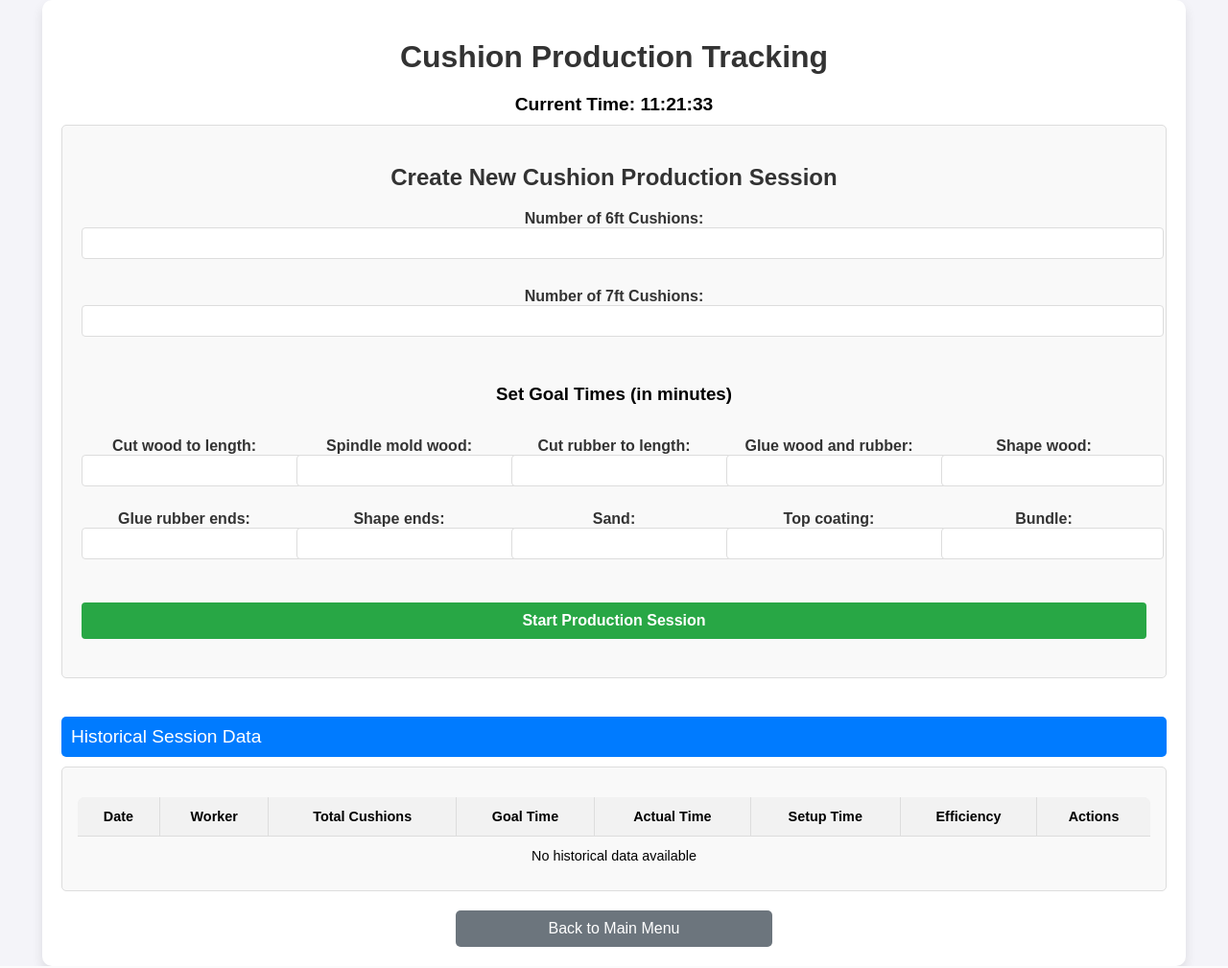
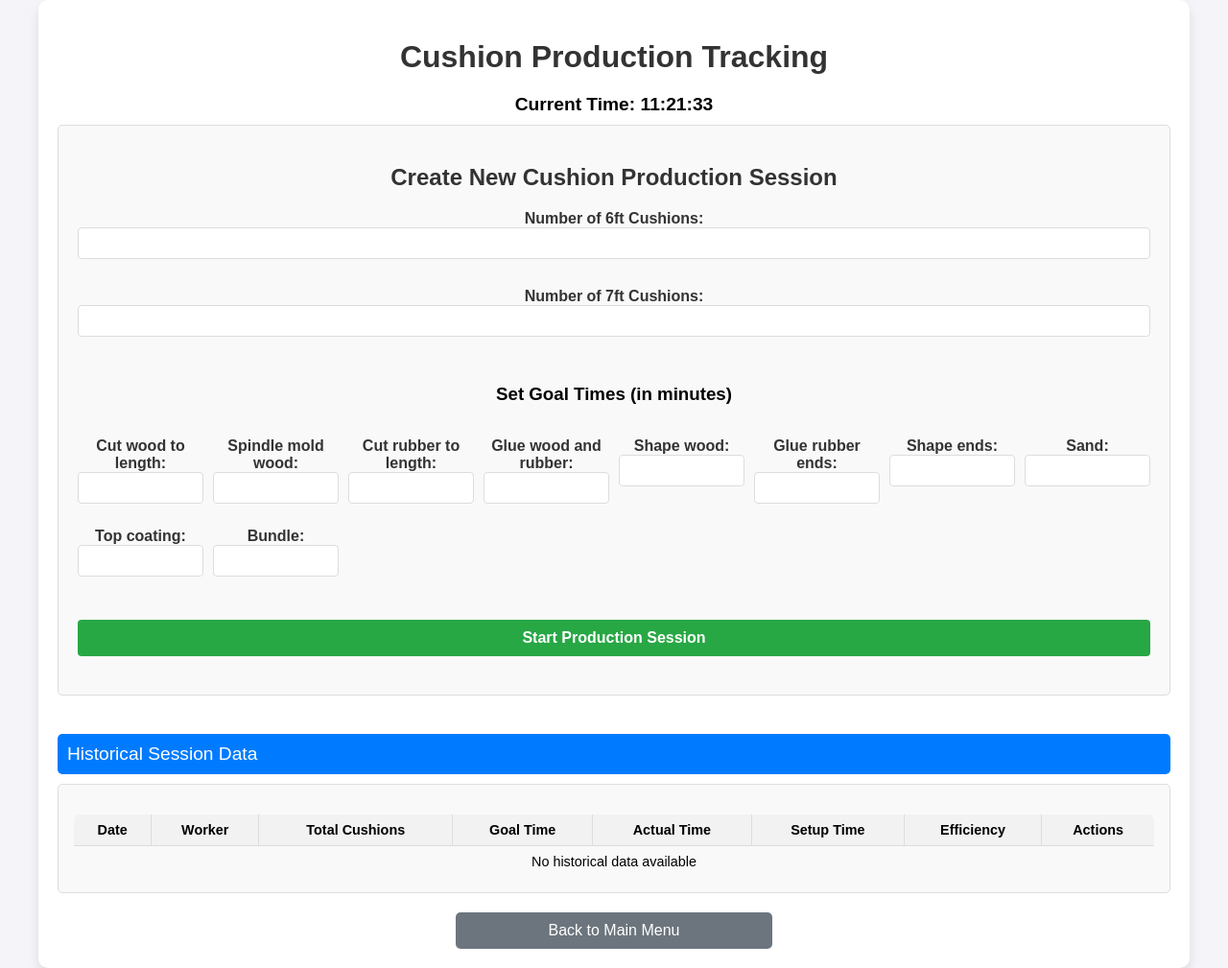
Before and after one commit to Bitcade1/Pooltracker, a Flask app: page /counting_cushions in a window 1280 px wide, after a click on "Historical Session Data". Shown: the whole page at 96% size. Run offline with Flask 3, Linux system fonts and the light colour scheme; the visitor is signed in with stand-in values (Sample User, id 1); data comes from the database, SQL or seed files in the repository; data that the repository does not hold is empty.

Commit message:
Update counting_cushions.html

```diff
--- a/templates/counting_cushions.html
+++ b/templates/counting_cushions.html
@@ -10,6 +10,8 @@
             max-width: 1200px;
             margin: 0 auto;
             padding: 20px;
+            width: 100%;
+            box-sizing: border-box;
         }
 
         .section {
@@ -18,6 +20,8 @@
             border-radius: 5px;
             padding: 20px;
             margin-bottom: 20px;
+            width: 100%;
+            box-sizing: border-box;
         }
 
         .collapsible {
@@ -86,7 +91,7 @@
         }
 
         th, td {
-            padding: 12px;
+            padding: 8px;
             border: 1px solid #ddd;
             text-align: center;
         }
@@ -139,6 +145,7 @@
             padding: 8px;
             border: 1px solid #ddd;
             border-radius: 4px;
+            box-sizing: border-box;
         }
 
         .btn {
@@ -201,7 +208,7 @@
 
         .goals-grid {
             display: grid;
-            grid-template-columns: repeat(5, 1fr);
+            grid-template-columns: repeat(auto-fit, minmax(120px, 1fr));
             gap: 10px;
             margin-bottom: 15px;
         }
@@ -316,6 +392,7 @@
             <!-- Job Tracking Table -->
             <div class="section">
                 <h2>Cushion Jobs Progress</h2>
+                <div class="table-responsive">
                     <table>
                         <thead>
                             <tr>
@@ -323,9 +400,9 @@
                                 <th>Goal Time</th>
                                 <th>Start Time</th>
                                 <th>Finish Time</th>
-                            <th>Actual Time</th>
-                            <th>Setup Time</th>
-                            <th>Efficiency</th>
+                                <th class="hidden-mobile">Actual Time</th>
+                                <th class="hidden-mobile">Setup Time</th>
+                                <th class="hidden-mobile">Efficiency</th>
                                 <th>Action</th>
                             </tr>
                         </thead>
@@ -340,9 +417,9 @@
                                     <td>{% if record.goal_minutes %}{{ (record.goal_minutes // 60)|int }}h {{ record.goal_minutes % 60 }}m{% else %}Not set{% endif %}</td>
                                     <td>{{ record.start_time.strftime('%H:%M') if record.start_time else 'Not started' }}</td>
                                     <td>{{ record.finish_time.strftime('%H:%M') if record.finish_time else 'Not finished' }}</td>
-                                <td>{% if record.actual_minutes %}{{ (record.actual_minutes // 60)|int }}h {{ record.actual_minutes % 60 }}m{% else %}-{% endif %}</td>
-                                <td>{% if record.setup_minutes %}{{ (record.setup_minutes // 60)|int }}h {{ record.setup_minutes % 60 }}m{% else %}-{% endif %}</td>
-                                <td>
+                                    <td class="hidden-mobile">{% if record.actual_minutes %}{{ (record.actual_minutes // 60)|int }}h {{ record.actual_minutes % 60 }}m{% else %}-{% endif %}</td>
+                                    <td class="hidden-mobile">{% if record.setup_minutes %}{{ (record.setup_minutes // 60)|int }}h {{ record.setup_minutes % 60 }}m{% else %}-{% endif %}</td>
+                                    <td class="hidden-mobile">
                                         {% if record.actual_minutes and record.goal_minutes %}
                                             {% set efficiency = (record.goal_minutes / record.actual_minutes * 100)|round(2) %}
                                             <span class="{% if efficiency >= 90 %}efficiency-high{% elif efficiency >= 70 %}efficiency-medium{% else %}efficiency-low{% endif %}">
@@ -413,15 +491,16 @@
             Historical Session Data
         </button>
         <div id="historicalData" class="collapsible-content">
+            <div class="table-responsive">
                 <table>
                     <thead>
                         <tr>
                             <th>Date</th>
                             <th>Worker</th>
                             <th>Total Cushions</th>
-                        <th>Goal Time</th>
-                        <th>Actual Time</th>
-                        <th>Setup Time</th>
+                            <th class="hidden-mobile">Goal Time</th>
+                            <th class="hidden-mobile">Actual Time</th>
+                            <th class="hidden-mobile">Setup Time</th>
                             <th>Efficiency</th>
                             <th>Actions</th>
                         </tr>
@@ -432,9 +511,9 @@
                                 <td>{{ session.date }}</td>
                                 <td>{{ session.worker }}</td>
                                 <td>{{ session.total_cushions }}</td>
-                            <td>{{ session.goal_formatted }}</td>
-                            <td>{{ session.actual_formatted }}</td>
-                            <td>{{ session.setup_formatted }}</td>
+                                <td class="hidden-mobile">{{ session.goal_formatted }}</td>
+                                <td class="hidden-mobile">{{ session.actual_formatted }}</td>
+                                <td class="hidden-mobile">{{ session.setup_formatted }}</td>
                                 <td class="{% if session.efficiency >= 90 %}efficiency-high{% elif session.efficiency >= 70 %}efficiency-medium{% else %}efficiency-low{% endif %}">
                                     {{ session.efficiency }}%
                                 </td>
@@ -450,6 +529,7 @@
                                 <td colspan="8" style="padding: 0;">
                                     <div id="sessionDetails{{ session.id }}" class="collapsible-content" style="margin: 0; border-radius: 0;">
                                         <h4>Detailed Job Times</h4>
+                                        <div class="table-responsive">
                                             <table style="margin-top: 10px;">
                                                 <thead>
                                                     <tr>
```
Also changed, not shown: other parts of templates/counting_cushions.html (+76 -2 lines). Lines whose indentation alone changed are shown as unchanged.
